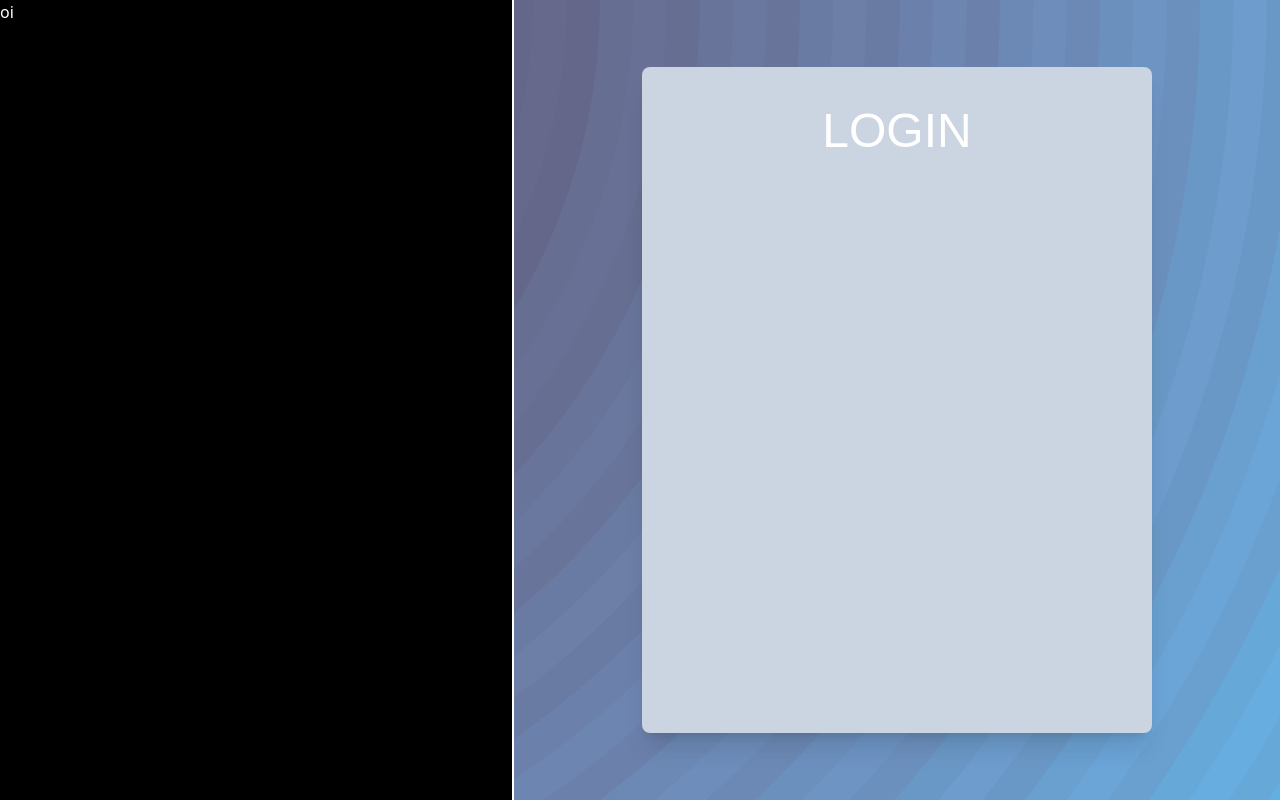
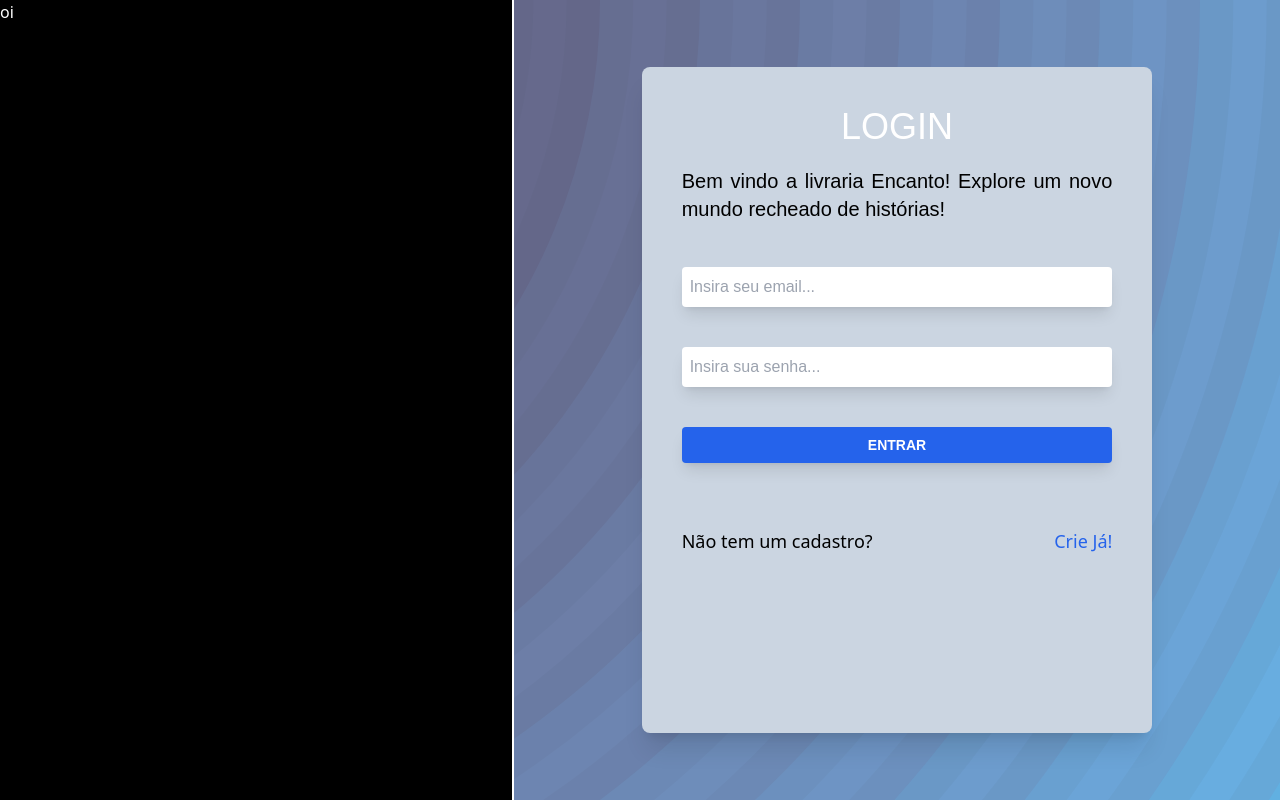
Before and after one commit to RenanTheFato/Livraria-Fullstack, a React (Vite) app in the folder client/: page /user-login in a window 1280 px wide. Built offline with nearby package versions, Linux system fonts and the light colour scheme.

Commit message:
semi-finished login page, form is done, switch form is done, missing: aside banner and axios/backend connection

```diff
--- a/client/src/pages/LoginUser.tsx
+++ b/client/src/pages/LoginUser.tsx
@@ -1,23 +1,123 @@
-function LoginUser(){
-  return(
+import { useState } from "react";
+
+function LoginUser() {
+  const [isLogin, setIsLogin] = useState(true);
+  const [email, setEmail] = useState("");
+  const [password, setPassword] = useState("");
+  const [name, setName] = useState("");
+
+  function LoginForm() {
+    return (
+      <>
+        <form className="flex flex-col w-full px-10 my-16 space-y-10">
+          <input
+            type="email"
+            value={email}
+            onChange={(e) => setEmail(e.target.value)}
+            className="p-2 font-roboto rounded outline-none shadow-lg text-black focus:placeholder:text-black focus:shadow-cyan-300 focus:outline-1 focus:outline-teal-300"
+            placeholder="Insira seu email..."
+          />
+          <input
+            type="password"
+            value={password}
+            onChange={(e) => setPassword(e.target.value)}
+            className="p-2 font-roboto rounded outline-none shadow-lg text-black focus:placeholder:text-black focus:shadow-cyan-300 focus:outline-1 focus:outline-teal-300"
+            placeholder="Insira sua senha..."
+          />
+          <input
+            type="submit"
+            className="bg-blue-600 p-2 rounded font-bold font-roboto-bold text-sm cursor-pointer shadow-lg hover:bg-gradient-to-r hover:from-blue-600 hover:to-teal-400 hover:scale-105 hover:transition-all"
+            value="ENTRAR"
+          />
+        </form>
+        <div className="flex flex-row w-full relative">
+          <span className="text-black text-lg absolute mx-10">
+            Não tem um cadastro?
+          </span>
+          <span
+            className="text-blue-600 text-lg absolute right-0 mx-10 cursor-pointer"
+            onClick={handleFormSwitch}
+          >
+            Crie Já!
+          </span>
+        </div>
+      </>
+    );
+  }
+
+  function SingupForm() {
+    return (
+      <>
+        <form className="flex flex-col w-full px-10 my-14 space-y-8">
+          <input
+            type="text"
+            value={name}
+            onChange={(e) => setName(e.target.value)}
+            className="p-2 font-roboto rounded outline-none shadow-lg text-black focus:placeholder:text-black focus:shadow-cyan-300 focus:outline-1 focus:outline-teal-300"
+            placeholder="Insira seu nome..."
+          />
+          <input
+            type="email"
+            value={email}
+            onChange={(e) => setEmail(e.target.value)}
+            className="p-2 font-roboto rounded outline-none shadow-lg text-black focus:placeholder:text-black focus:shadow-cyan-300 focus:outline-1 focus:outline-teal-300"
+            placeholder="Insira seu email..."
+          />
+          <input
+            type="password"
+            value={password}
+            onChange={(e) => setPassword(e.target.value)}
+            className="p-2 font-roboto rounded outline-none shadow-lg text-black focus:placeholder:text-black focus:shadow-cyan-300 focus:outline-1 focus:outline-teal-300"
+            placeholder="Crie uma senha..."
+          />
+          <input
+            type="submit"
+            className="bg-blue-600 p-2 rounded font-bold font-roboto-bold text-sm cursor-pointer shadow-lg hover:bg-gradient-to-r hover:from-blue-600 hover:to-teal-400 hover:scale-105 hover:transition-all"
+            value="CADASTRAR"
+          />
+        </form>
+        <div className="flex flex-row w-full relative -my-5">
+          <span className="text-black text-lg absolute mx-10">
+            Já tem uma conta?
+          </span>
+          <span
+            className="text-blue-600 text-lg absolute right-0 mx-10 cursor-pointer"
+            onClick={handleFormSwitch}
+          >
+            Faça login
+          </span>
+        </div>
+      </>
+    );
+  }
+
+  function handleFormSwitch() {
+    setIsLogin(!isLogin);
+    setEmail("");
+    setPassword("");
+    setName("");
+  }
+
+  return (
     <main className="w-full min-h-screen bg-[url('./src/assets/rainbow-vortex.svg')] bg-no-repeat bg-cover text-white flex flex-col">
       <div className="flex flex-1">
-        <aside className="w-2/5 bg-black">
-          oi
-        </aside>
-
+        <aside className="w-2/5 bg-black">oi</aside>
         <aside className="w-3/5 bg-slate-200 border-l-2 border-l-white bg-opacity-30 flex justify-center items-center">
           <div className="w-8/12 h-5/6 rounded-lg bg-slate-300 shadow-xl text-center">
-            <h1 className='font-roboto-bold text-5xl my-10'>LOGIN</h1>
-            <form>
+            <h1 className="font-roboto-bold text-4xl my-10">
+              {isLogin ? "LOGIN" : "CADASTRO"}
+            </h1>
+            <p className="font-roboto-medium text-black text-justify mx-10 -my-5 text-xl">
+              Bem vindo a livraria Encanto! Explore um novo mundo recheado de
+              histórias!
+            </p>
 
-            </form>
+            {isLogin ? LoginForm() : SingupForm()}
           </div>
         </aside>
-
       </div>
     </main>
   );
 }
 
-export default LoginUser
+export default LoginUser;
```
Also changed, not shown: client/src/pages/Home.tsx (+24 -8 lines).
